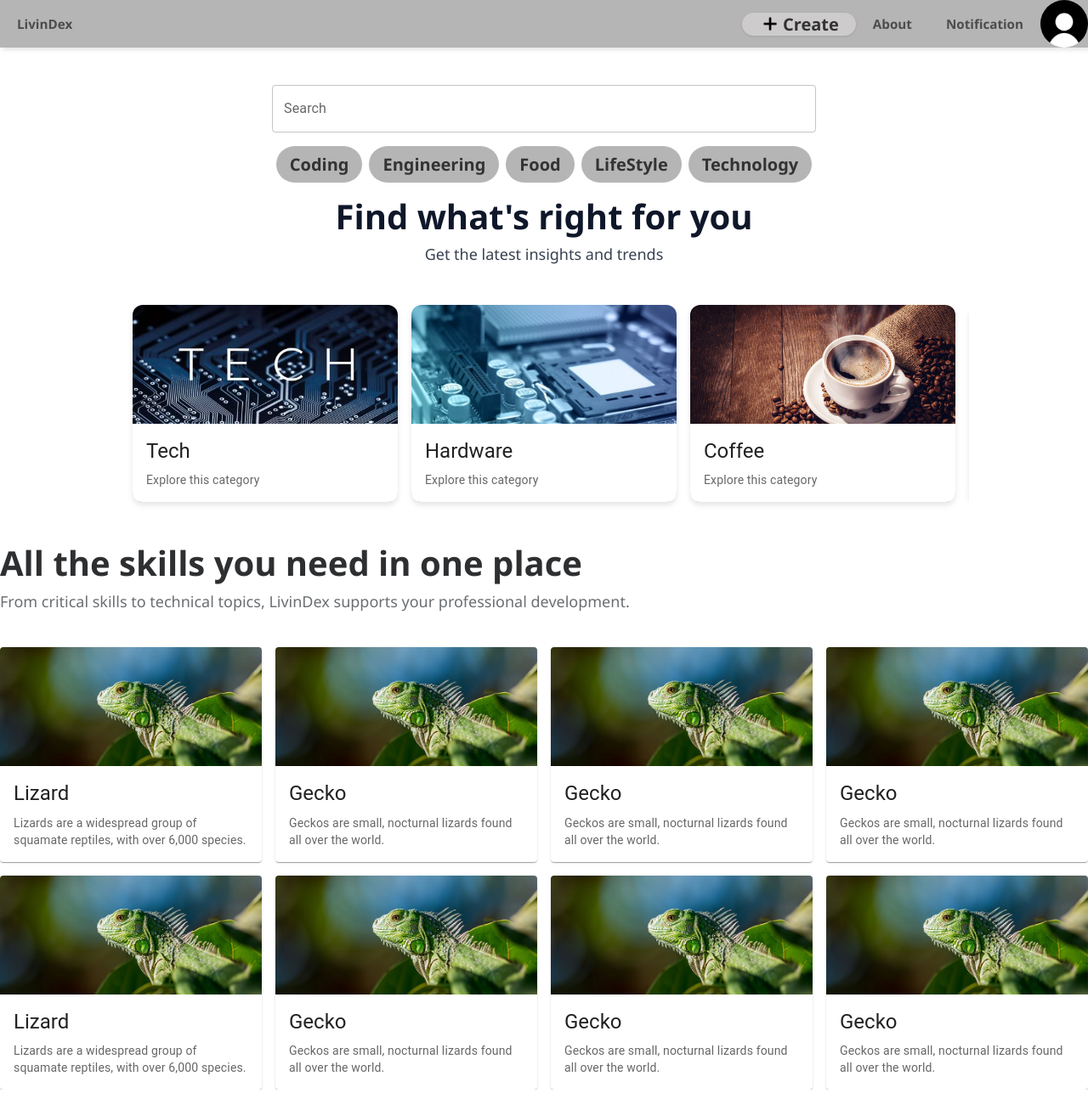
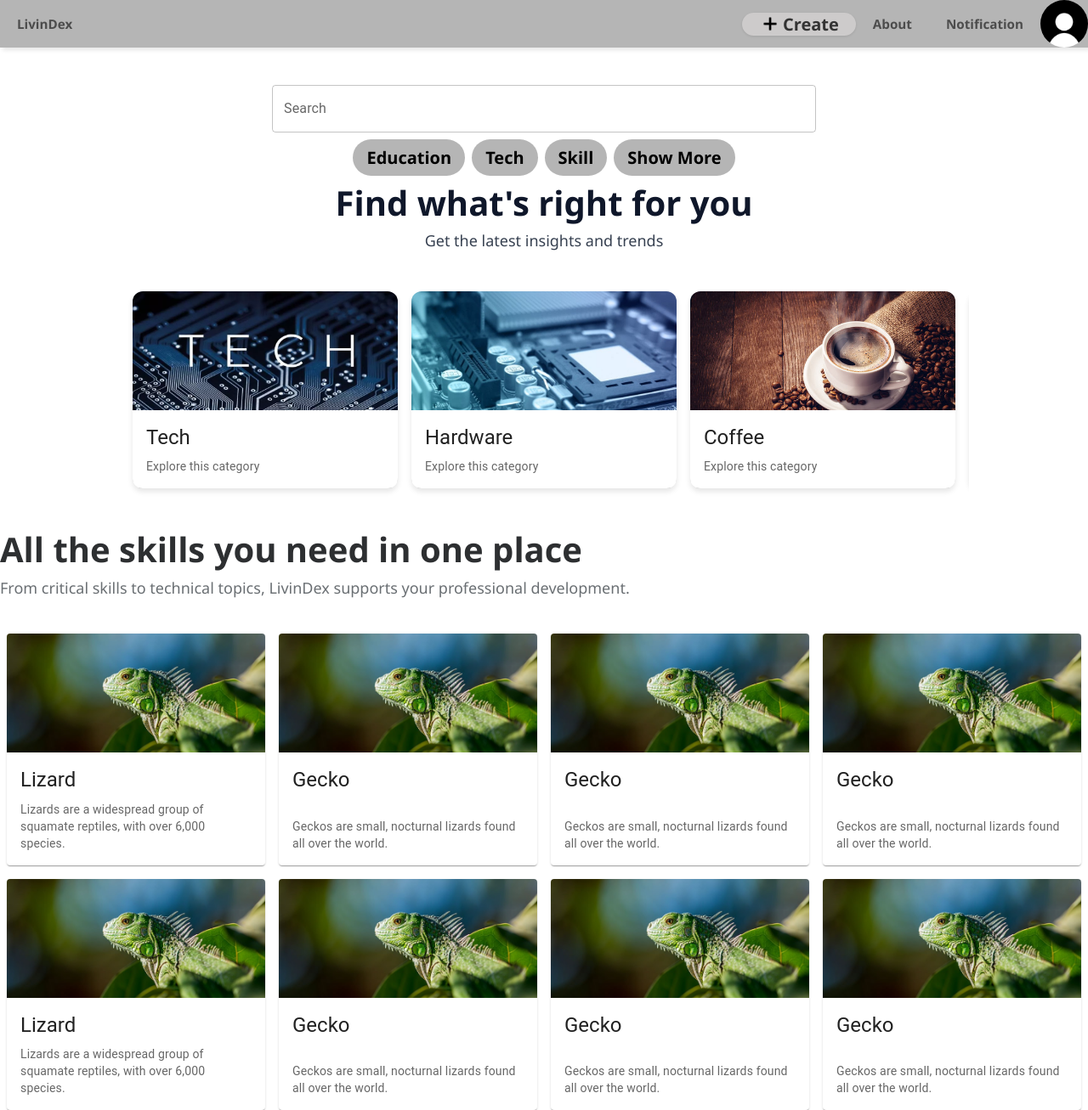
Before and after one commit to kinyean/LivinDex, a React (Create React App) app in the folder my-app/Frontend/: page / in a window 1280 px wide. Shown: the whole page at 85% size. Before the commit the page ends 1283 px from the top, so only its background shows below. Built offline with nearby package versions, Linux system fonts and the light colour scheme; no server answers; sample sign-in values are in the browser's storage; a web font is replaced by a local one.

Commit message:
UI Improvement

```diff
--- a/my-app/Frontend/src/Components/CardGrid.tsx
+++ b/my-app/Frontend/src/Components/CardGrid.tsx
@@ -1,6 +1,6 @@
 import * as React from 'react';
 import Box from '@mui/material/Box';
-import Grid from '@mui/material/Grid';
+import { GridLegacy as Grid } from '@mui/material';
 import Cards from './Cards';
 import testpic from '../Assets/contemplative-reptile.jpg';
 
@@ -59,25 +59,18 @@ const cardData = [
 
   export default function NestedGridColumns() {
     return (
-    <Box
-      sx={{
-        display: 'flex',
-        justifyContent: 'center',
-        mt: 5,
-      }}
+      <Box sx={{ display: 'flex', justifyContent: 'center', mt: 5 }}>
+        <Grid container spacing={2} sx={{ maxWidth: 1500, width: '100%' }}>
+          {cardData.map((card, index) => (
+            <Grid
+              item
+              xs={12}
+              sm={6}
+              md={4}
+              lg={3}
+              key={index}
+              sx={{ display: 'flex' }}
             >
-      <Grid
-        container
-        spacing={2}
-        sx={{
-          maxWidth: '1500px',
-          height: '100%'
-        }}
-        columns={24}
-        justifyContent="center"
-      >
-          {cardData.map((card, index) => (
-          <Grid size={6} key={index}>
               <Cards {...card} />
             </Grid>
           ))}
--- a/my-app/Frontend/src/Components/Cards.tsx
+++ b/my-app/Frontend/src/Components/Cards.tsx
@@ -7,22 +7,47 @@ import CardActionArea from '@mui/material/CardActionArea';
 import { CardProps } from '../Types/CardProps';
 
 
-export default function Cards({ image, alt, title, description }: CardProps) {
+export default function Cards({ image, alt, title, description, width = '100%'}: CardProps) {
   return (
     <Card
       sx={{
         height: '100%',
         display: 'flex',
         flexDirection: 'column',
+        width,
       }}
     >
-      <CardActionArea>
+      <CardActionArea
+        sx={{
+          flexGrow: 1,
+          display: 'flex',
+          flexDirection: 'column',
+          alignItems: 'stretch',
+        }}
+      >
         <CardMedia component="img" height="140" image={image} alt={alt} />
-        <CardContent>
-          <Typography gutterBottom variant="h5" component="div">
+        <CardContent
+          sx={{
+            flexGrow: 1,
+            display: 'flex',
+            flexDirection: 'column',
+          }}
+        >
+          <Typography
+            gutterBottom
+            variant="h5"
+            component="div"
+            sx={{ display: 'block' }}
+          >
             {title}
           </Typography>
-          <Typography variant="body2" sx={{ color: 'text.secondary' }}>
+          <Typography
+            variant="body2"
+            sx={{
+              color: 'text.secondary',
+              mt: 'auto',
+            }}
+          >
             {description}
           </Typography>
         </CardContent>
--- a/my-app/Frontend/src/Components/FilterNavbar.tsx
+++ b/my-app/Frontend/src/Components/FilterNavbar.tsx
@@ -1,17 +1,25 @@
-import React from 'react';
+import React, { useState } from 'react';
 import '../Styles/Filter.css';
 
 const FilterNavbar: React.FC = () => {
+  const [showMore, setShowMore] = useState(false);
+  const items = ['Education', 'Tech', 'Skill', 'Health', 'Fitness', 'Finance', 'Science', 'Travel', 'Food', 'Art'];
 
   return (
-    <nav className="filter-wrapper">
-      <ul className="filter-nav">
-        <li className="filter-item">Coding</li>
-        <li className="filter-item">Engineering</li>
-        <li className="filter-item">Food</li>
-        <li className="filter-item">LifeStyle</li>
-        <li className="filter-item">Technology</li>
-      </ul>
+    <nav className="filter_bar">
+      <div className="filter_wrapper">
+        <ul className="filter_ul">
+          {(showMore ? items : items.slice(0, 3)).map((item, i) => (
+            <li className="filter_item" key={i}>{item}</li>
+          ))}
+          <li
+            className="filter_item show_switch"
+            onClick={() => setShowMore(!showMore)}
+          >
+            {showMore ? 'Show Less' : 'Show More'}
+          </li>
+        </ul>
+      </div>
     </nav>
   );
 };
--- a/my-app/Frontend/src/Styles/Filter.css
+++ b/my-app/Frontend/src/Styles/Filter.css
@@ -1,40 +1,55 @@
-  .filter-wrapper {
-    overflow-x: auto;
+.filter_bar {
+  display: flex;
+  justify-content: center;
+  width: 100%;
+  overflow: hidden;
 }
 
-  .filter-nav {
-    display: flex;
-    gap: 0.5rem;
-    list-style: none;
+.filter_wrapper {
+  overflow-x: auto;
+  padding: 0.5rem 0;
+  max-width: 100%;
 }
 
-  .filter-nav {
+.filter_ul {
   display: flex;
+  flex-wrap: nowrap;
+  list-style: none;
+  gap: 0.5rem;
+  margin: 0;
+  padding: 0;
   overflow-x: auto;
-    padding: 1rem;
-    gap: 0.5rem;
+  overflow-y: hidden;
+  width: max-content;
+  -webkit-overflow-scrolling: touch;
+  scrollbar-width: none;
 }
 
-  .filter-nav::-webkit-scrollbar {
+.filter_ul::-webkit-scrollbar {
   display: none;
 }
 
-  .filter-item {
+.filter_item {
+  flex: 0 0 auto;
   padding: 0.5rem 1rem;
   background-color: #b5b5b5;
-    color: #333;
+  border-radius: 999px;
   font-weight: bold;
-    border-radius: 999px;
   white-space: nowrap;
   cursor: pointer;
-    transition: background-color 0.2s ease, color 0.2s ease;
   user-select: none;
+  scroll-snap-align: start;
 }
 
-  .filter-item:hover {
+.filter_item:hover {
   background-color: #e0dfdf;
 }
 
-  .filter-item.active {
+.filter_item.active {
   color: black;
 }
+
+.show_switch {
+  background-color: #b5b5b5;
+  font-weight: bold;
+}
--- a/my-app/Frontend/src/Styles/Home.css
+++ b/my-app/Frontend/src/Styles/Home.css
@@ -14,20 +14,20 @@
 }
 
 .home-title {
-    font-size: 2.5rem;
+    font-size: clamp(1.5rem, 5vw, 2.5rem);
     font-weight: 700;
     text-align: left;
-    color: #2d2f31; /* very dark gray */
+    color: #2d2f31;
     margin-bottom: 0.5rem;
     line-height: 1.2;
     padding-top: 2rem;
   }
 
   .home-subtitle {
-    font-size: 1.125rem;
+    font-size: clamp(0.3rem, 3vw, 1.125rem);
     font-weight: 400;
     text-align: left;
-    color: #6a6f73; /* muted gray */
+    color: #6a6f73;
     margin-top: 0;
     max-width: 2000px;
     line-height: 1.5;
--- a/my-app/Frontend/src/Styles/Slider.css
+++ b/my-app/Frontend/src/Styles/Slider.css
@@ -35,7 +35,6 @@
     max-width: 1000px;
     box-sizing: border-box;
     overflow-x: auto;
-    scroll-snap-type: x mandatory;
     scroll-behavior: smooth;
     padding: 0 1rem;
     -ms-overflow-style: none;
@@ -72,3 +71,24 @@
     font-size: 1rem;
     font-weight: 500;
   }
+
+  @media (max-width: 1024px) {
+    .slider-card {
+      flex: 0 0 45%;
+    }
+  }
+
+  @media (max-width: 600px) {
+    .slider-card {
+      width: 90%;
+      flex: 0 0 auto;
+    }
+    .slider-header {
+      padding: 0 1rem;
+      text-align: center;
+    }
+    .slider-wrapper {
+      padding-left: 1rem;
+      padding-right: 1rem;
+    }
+  }
--- a/my-app/Frontend/src/Types/CardProps.ts
+++ b/my-app/Frontend/src/Types/CardProps.ts
@@ -3,4 +3,6 @@ export interface CardProps {
     alt: string;
     title: string;
     description: string;
+    width?: string | number | { [key: string]: string | number };
+
   }
```
Lines whose indentation alone changed are shown as unchanged.
